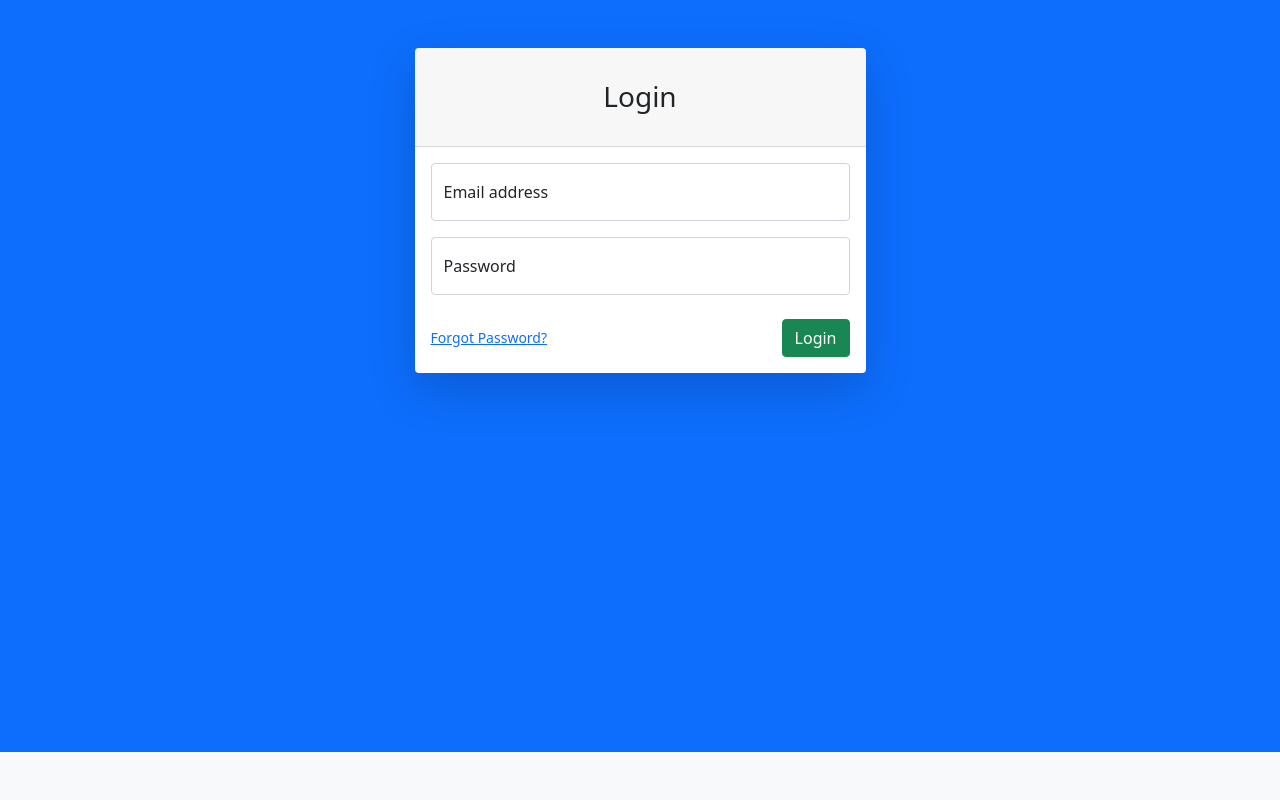
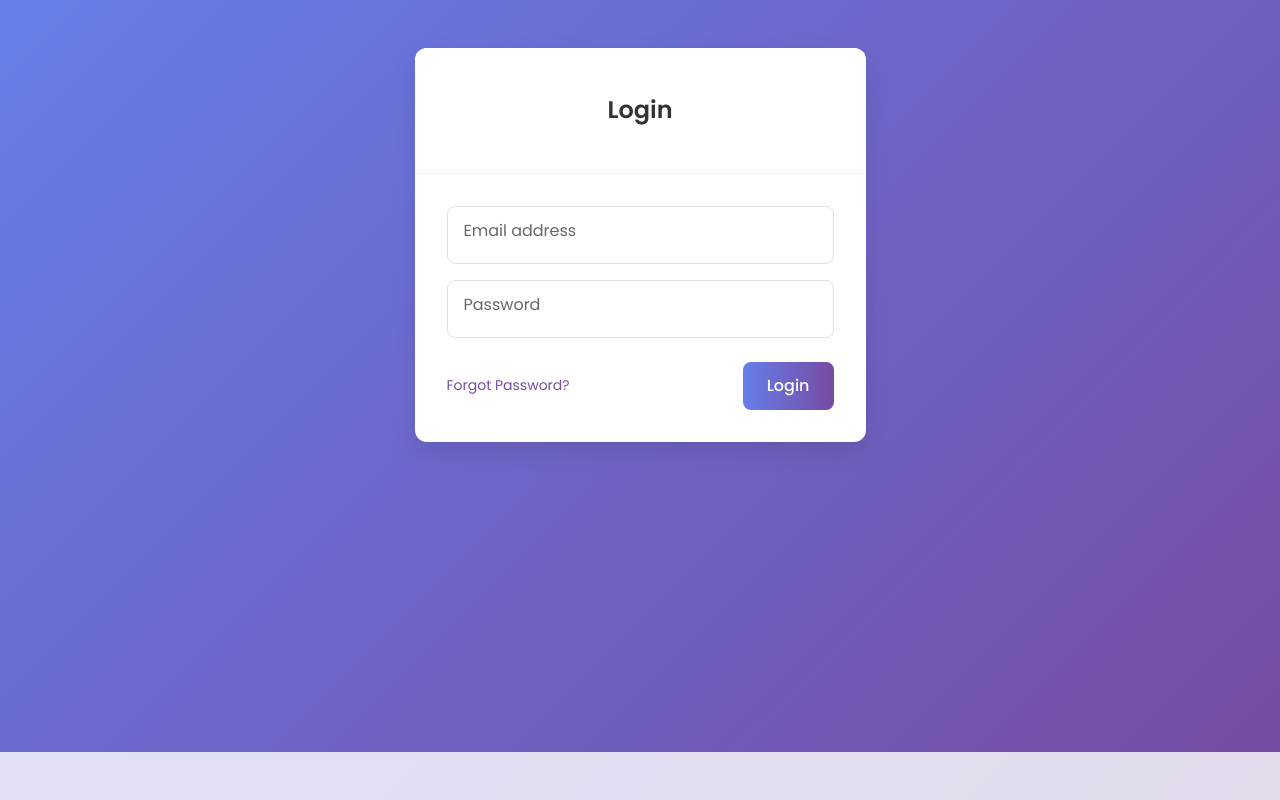
Before and after one commit to titanckw/my_chama, a PHP site: page /login.php in a window 1280 px wide. Run offline with PHP 8.4, Linux system fonts and the light colour scheme; some libraries are stand-ins or nearby versions.

Commit message:
Login page adjustments

```diff
--- /dev/null
+++ b/css/login-styles.css
@@ -0,0 +1,103 @@
+/* Modern Font Import */
+@import url('https://fonts.googleapis.com/css2?family=Poppins:wght@300;400;500;600;700&display=swap');
+
+/* Enhanced Login Page Styles */
+body {
+  font-family: 'Poppins', sans-serif;
+  background: linear-gradient(135deg, #667eea 0%, #764ba2 100%) !important;
+  height: 100vh;
+}
+
+.card {
+  border-radius: 12px;
+  box-shadow: 0 10px 25px rgba(0, 0, 0, 0.1) !important;
+  transition: all 0.3s ease;
+}
+
+.card:hover {
+  transform: translateY(-5px);
+  box-shadow: 0 15px 30px rgba(0, 0, 0, 0.15) !important;
+}
+
+.card-header {
+  background-color: #fff;
+  border-bottom: 1px solid #f0f0f0;
+  border-radius: 12px 12px 0 0 !important;
+  padding: 1.5rem 1rem;
+}
+
+.card-header h3 {
+  font-weight: 600;
+  color: #333;
+  font-size: 1.5rem;
+}
+
+.card-body {
+  padding: 2rem;
+}
+
+.form-control {
+  border-radius: 8px;
+  padding: 0.75rem 1rem;
+  border: 1px solid #e0e0e0;
+  font-size: 0.95rem;
+  transition: all 0.3s;
+}
+
+.form-control:focus {
+  border-color: #764ba2;
+  box-shadow: 0 0 0 0.25rem rgba(118, 75, 162, 0.25);
+}
+
+.form-floating label {
+  padding: 0.75rem 1rem;
+  color: #666;
+}
+
+.btn-success {
+  background: linear-gradient(to right, #667eea, #764ba2);
+  border: none;
+  border-radius: 8px;
+  padding: 0.75rem 1.5rem;
+  font-weight: 500;
+  transition: all 0.3s;
+}
+
+.btn-success:hover {
+  background: linear-gradient(to right, #5a71d5, #6a429a);
+  transform: translateY(-2px);
+  box-shadow: 0 5px 15px rgba(118, 75, 162, 0.3);
+}
+
+a {
+  color: #764ba2;
+  text-decoration: none;
+  transition: all 0.3s;
+}
+
+a:hover {
+  color: #667eea;
+  text-decoration: underline;
+}
+
+#emailcheck, #passwordcheck {
+  display: block;
+  margin-top: 0.25rem;
+  font-size: 0.8rem !important;
+  color: #e74a3b !important;
+}
+
+.bg-light {
+  background-color: rgba(255, 255, 255, 0.8) !important;
+}
+
+/* Responsive adjustments */
+@media (max-width: 768px) {
+  .card-body {
+    padding: 1.5rem;
+  }
+
+  .card-header h3 {
+    font-size: 1.25rem;
+  }
+}
--- a/login.php
+++ b/login.php
@@ -32,6 +32,7 @@ if (!empty($_SESSION['login'])) {
         <meta name="author" content="" />
         <title>SMS</title>
         <link href="css/styles.css" rel="stylesheet" />
+        <link href="css/login-styles.css" rel="stylesheet" />
         <script src="https://use.fontawesome.com/releases/v6.1.0/js/all.js" crossorigin="anonymous"></script>
 
 
```
Also changed, not shown: README.md.
